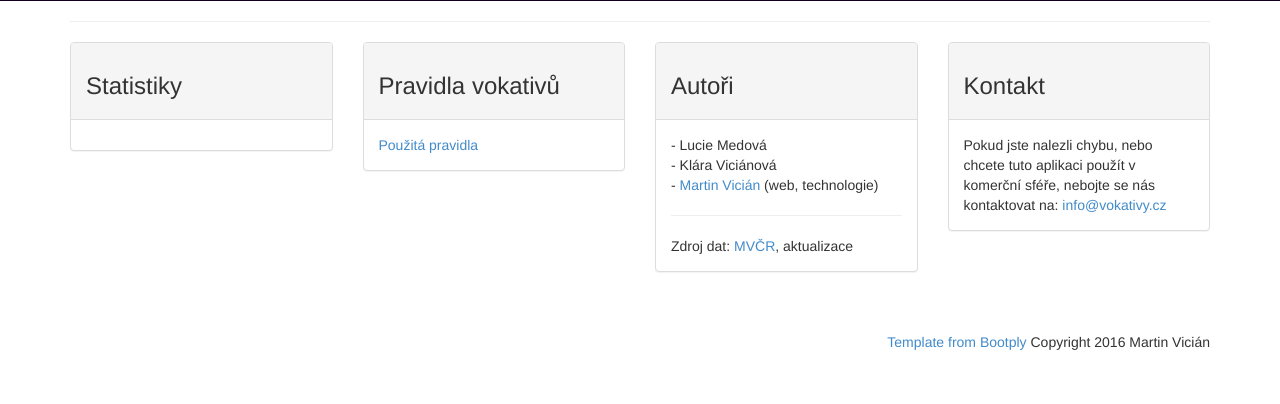
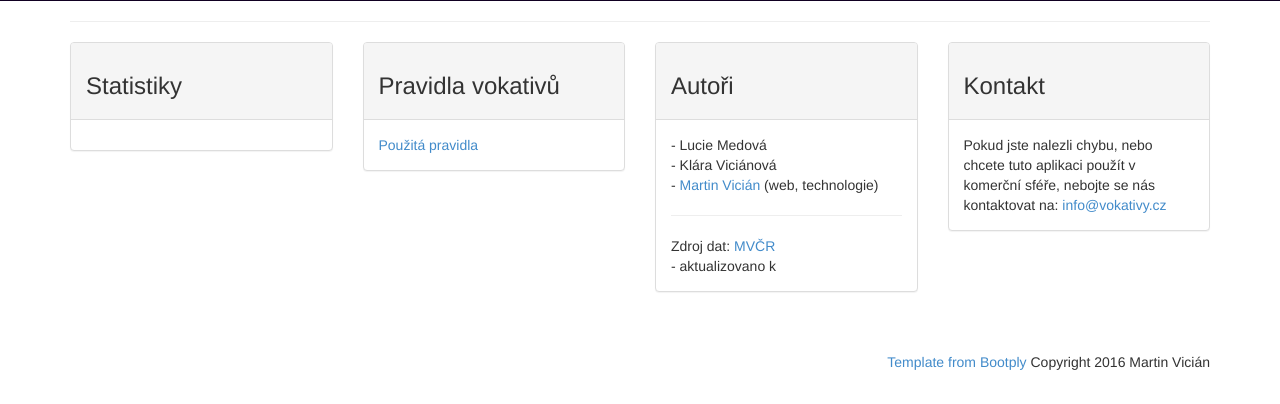
Before and after one commit to vician/vokativy, a PHP site: page / in a window 1280 px wide. Shown: the part 396-800 px from the top of the page. Run offline with PHP 8.4, Linux system fonts and the light colour scheme; some libraries are stand-ins or nearby versions.

Commit message:
different format date

```diff
--- a/index.php
+++ b/index.php
@@ -226,7 +226,8 @@ echo "</div>";
 		- Klára Viciánová<br/>
 		- <a href="https://www.vician.cz/">Martin Vicián</a> (web, technologie)
 		<hr/>
-		Zdroj dat: <a href="http://www.mvcr.cz/clanek/cetnost-jmen-a-prijmeni.aspx">MVČR</a>, aktualizace <?php echo file_get_contents("./data.html"); ?>
+		Zdroj dat: <a href="http://www.mvcr.cz/clanek/cetnost-jmen-a-prijmeni.aspx">MVČR</a><br/>
+		- aktualizovano k <?php echo file_get_contents("./data.html"); ?>
             </div>
           </div>
         </div>
```
